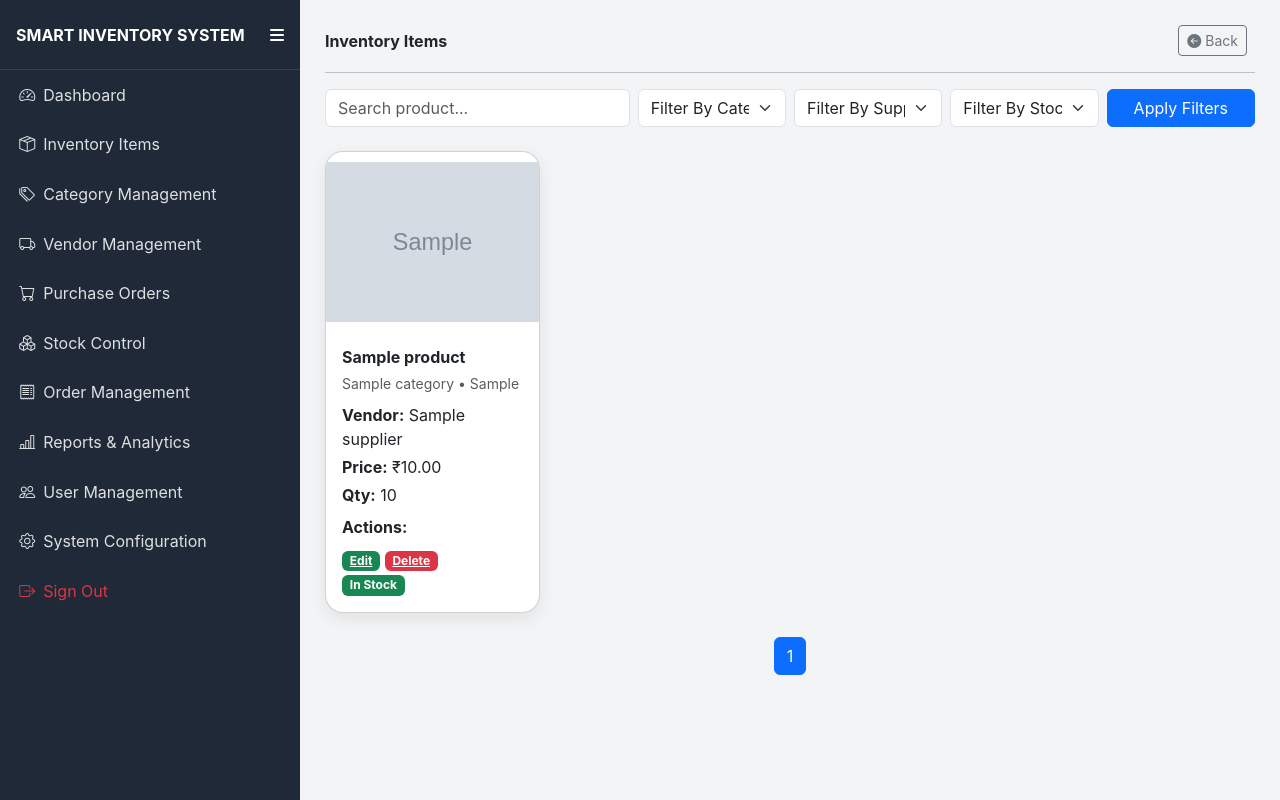
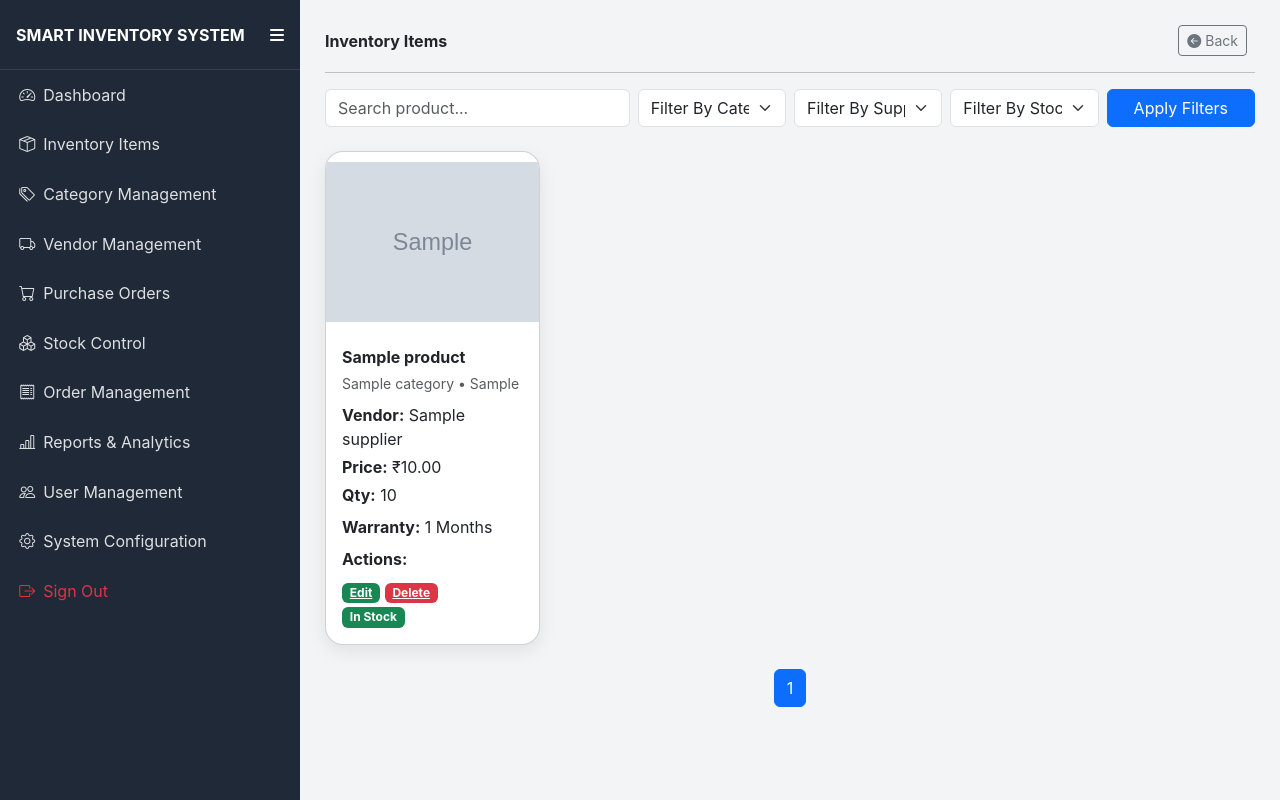
Before and after one commit to MahiKalavadia/inventory-management-system, a Django app: page /inventory/products/ in a window 1280 px wide. Run offline with Django 5.2, Linux system fonts and the light colour scheme; a user stored in the database is signed in; tables that the repository leaves empty hold one stand-in row (values such as "Sample post"); grey boxes marked "Sample" are stand-in pictures; data that the repository does not hold is empty.

Commit message:
Added warranty section in list

```diff
--- a/templates/inventory/product_list.html
+++ b/templates/inventory/product_list.html
@@ -105,6 +105,7 @@
             <p class="mb-1 mt-2"><b>Vendor:</b> {{ product.supplier.name }}</p>
             <p class="mb-1"><b>Price:</b> ₹{{ product.price }}</p>
             <p class="mb-2"><b>Qty:</b> {{ product.quantity }}</p>
+            <p class="mb-2"><b>Warranty:</b> {{ product.warranty_months }} Months</p>
             {% if request.user.is_superuser or request.user.groups.first.name == "Manager" %}
             <p class="mb-2"><b>Actions:</b></p>
                 <a href="{% url 'update_product' product.id %}" class="badge bg-success"> Edit</a>
```
